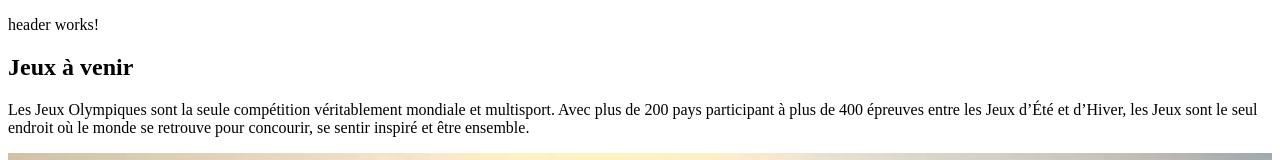
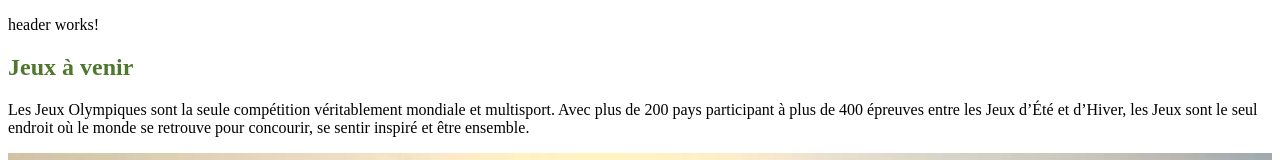
Before and after one commit to Sirinemn/Olympics, an Angular app: page / in a window 1280 px wide. Shown: the top 160 px of the page. Built offline with nearby package versions, Linux system fonts and the light colour scheme.

Commit message:
update main css

```diff
--- a/src/app/components/main/main.component.scss
+++ b/src/app/components/main/main.component.scss
@@ -1,6 +1,9 @@
 
 .img-txt {
     position: relative;
+  }
+  h2 {
+    color: #4f772d;
   }
 
   .text{
```
